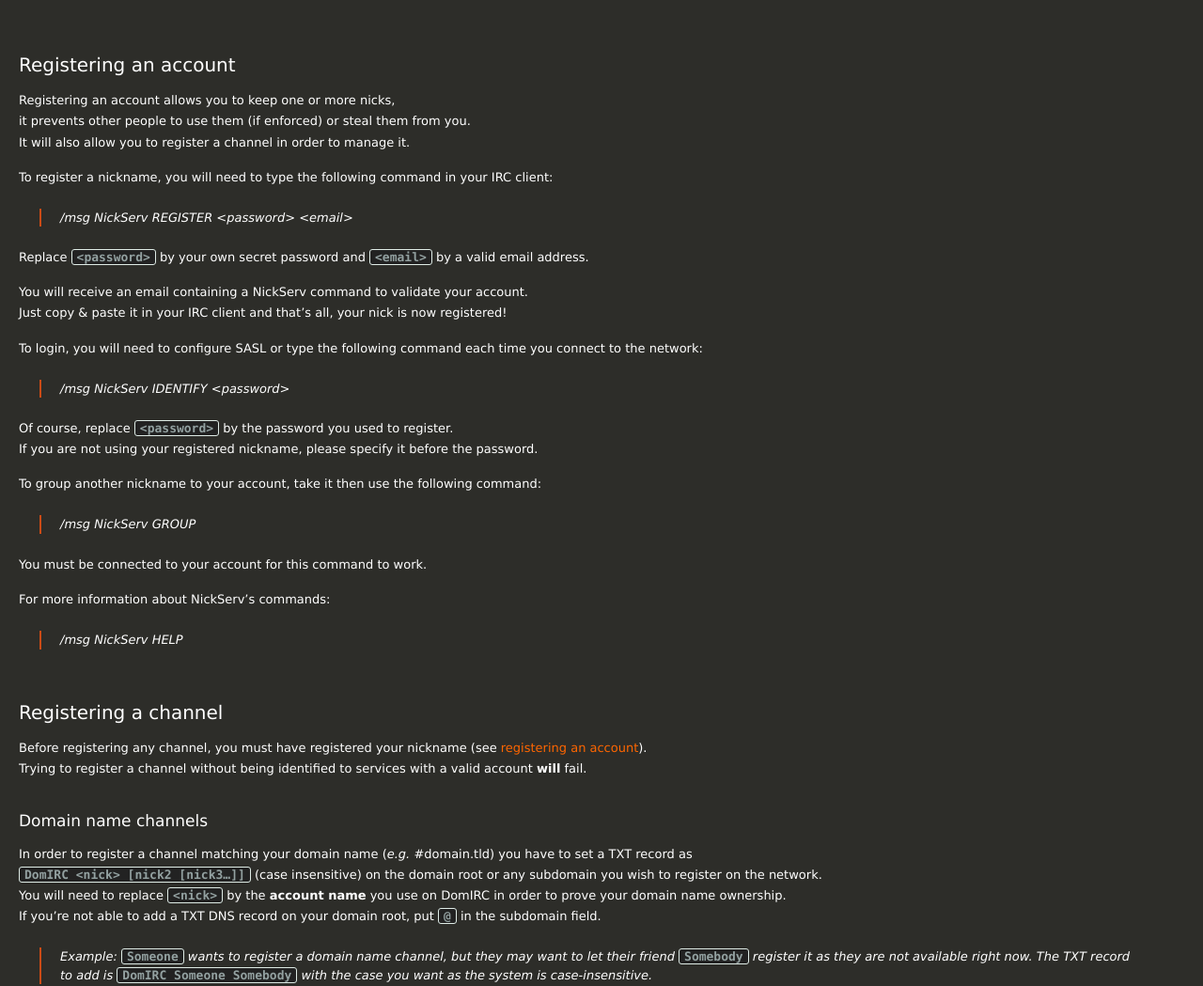
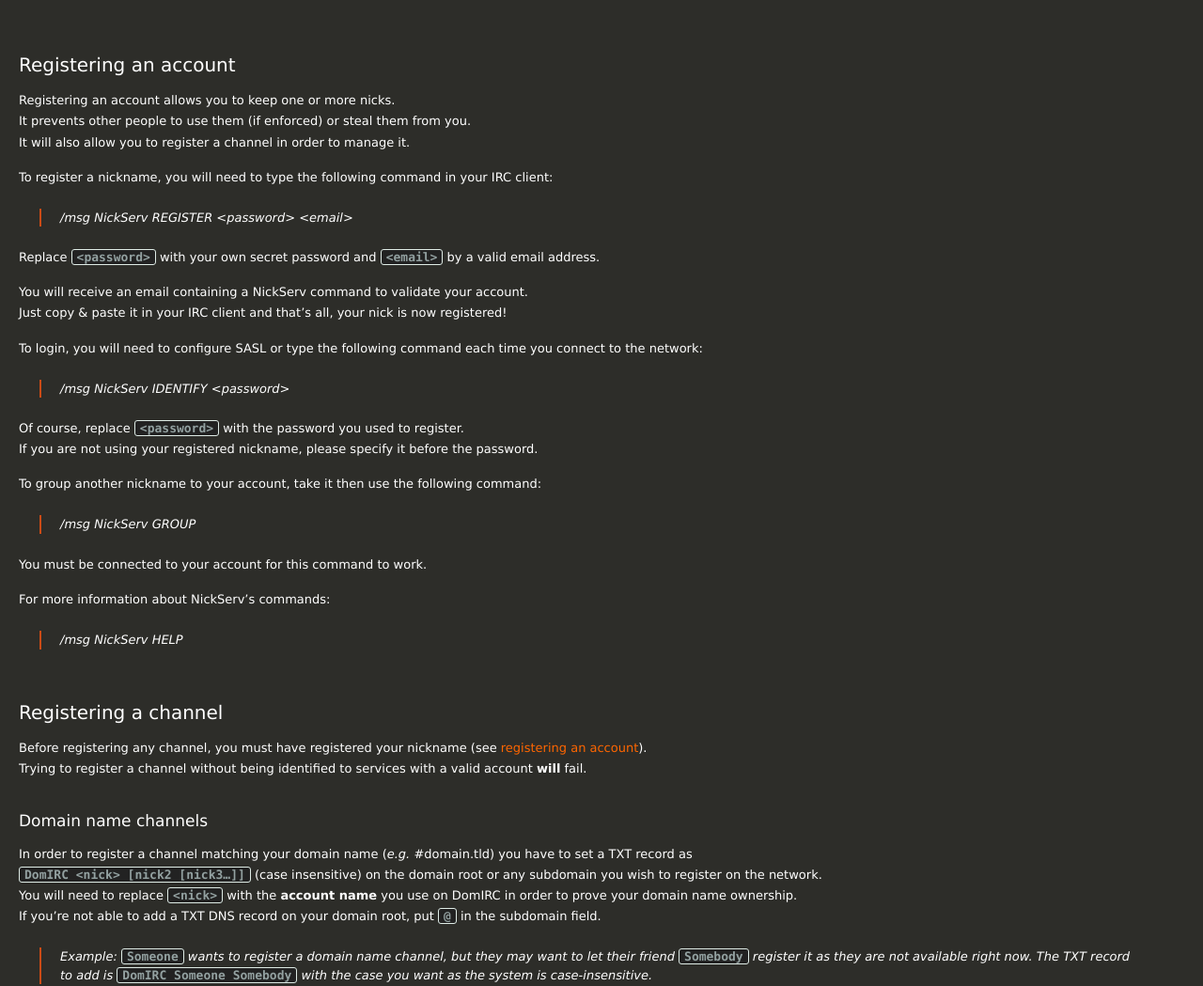
Before and after one commit to DomIRC/domirc.github.io, a Jekyll site: the page built from registration/index.md, in a window 1280 px wide and 1400 px high, scrolled down 362 px. Shown: the part 161-1210 px from the top of the window at 94% size. Built offline with Jekyll 4.4.1, drawn with Linux system fonts in a browser that asks for light colours; nearby versions of some CDN libraries; some of the changed text lies outside the part shown.

Commit message:
Reworded a few sentences

```diff
--- a/registration/index.md
+++ b/registration/index.md
@@ -11,15 +11,15 @@
 
 ## Registering an account
 
-Registering an account allows you to keep one or more nicks,
-it prevents other people to use them (if enforced) or steal them from you.
+Registering an account allows you to keep one or more nicks.
+It prevents other people to use them (if enforced) or steal them from you.
 It will also allow you to register a channel in order to manage it.
 
 To register a nickname, you will need to type the following command in your IRC client:
 
 > /msg NickServ REGISTER \<password\> \<email\>
 
-Replace `<password>` by your own secret password and `<email>` by a valid email address.
+Replace `<password>` with your own secret password and `<email>` by a valid email address.
 
 You will receive an email containing a NickServ command to validate your account.
 Just copy & paste it in your IRC client and that's all, your nick is now registered!
@@ -28,7 +28,7 @@
 
 > /msg NickServ IDENTIFY \<password\>
 
-Of course, replace `<password>` by the password you used to register.
+Of course, replace `<password>` with the password you used to register.
 If you are not using your registered nickname, please specify it before the password.
 
 To group another nickname to your account, take it then use the following command:
@@ -52,7 +52,7 @@
 
 In order to register a channel matching your domain name (*e.g.* #domain.tld) you have to set a TXT record as
 `DomIRC <nick> [nick2 [nick3…]]` (case insensitive) on the domain root or any subdomain you wish to register on the network.
-You will need to replace `<nick>` by the **account name** you use on DomIRC in order to prove your domain name ownership.
+You will need to replace `<nick>` with the **account name** you use on DomIRC in order to prove your domain name ownership.
 If you're not able to add a TXT DNS record on your domain root, put `@` in the subdomain field.
 
 > Example: `Someone` wants to register a domain name channel, but they may want to let their friend `Somebody` register it as they are not available right now. The TXT record to add is `DomIRC Someone Somebody` with the case you want as the system is case-insensitive.
@@ -81,7 +81,7 @@
 
 > /msg ChanServ REGISTER \<channel\>
 
-Replace `<channel>` by the name of the channel you wish to register.
+Replace `<channel>` with the name of the channel you wish to register.
 In the case of a **topical channel**, will need to be an operator in the said channel.
 When you are allowed to register a channel, you are granted its foundership.
 You may register multiple channels under the same nickname.
```
Also changed, not shown: index.md (+1 -1 lines).
